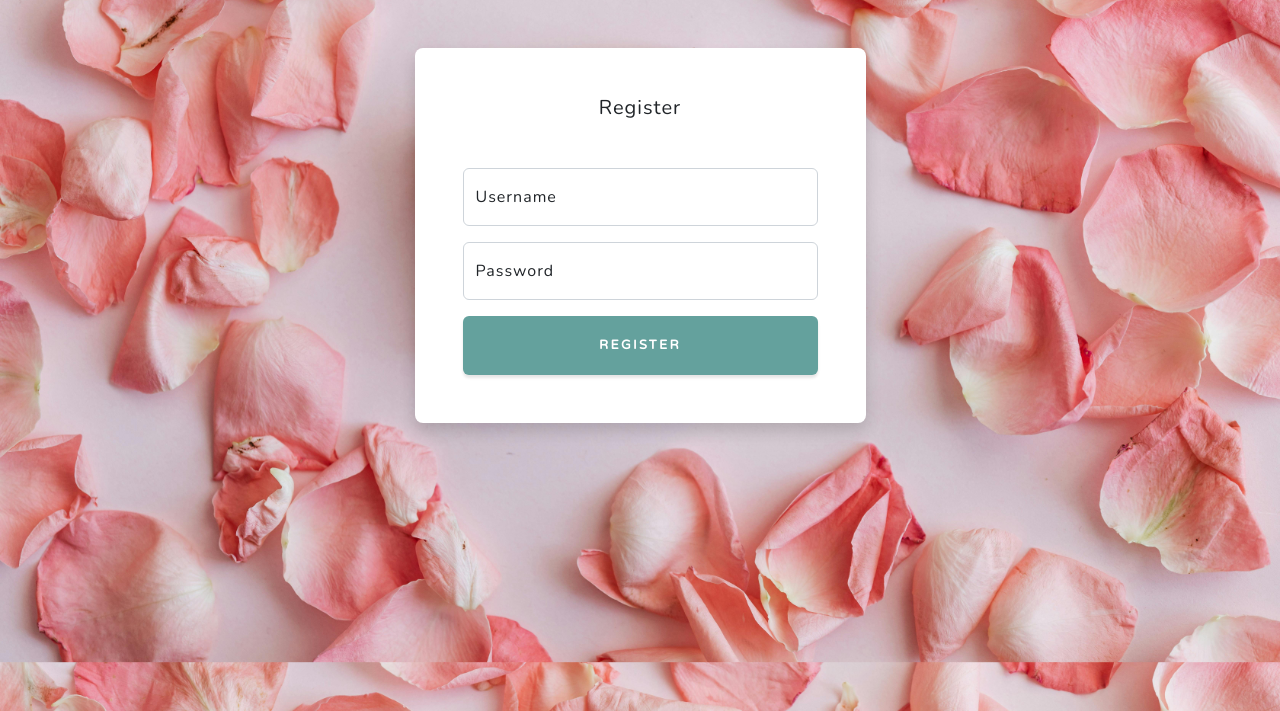
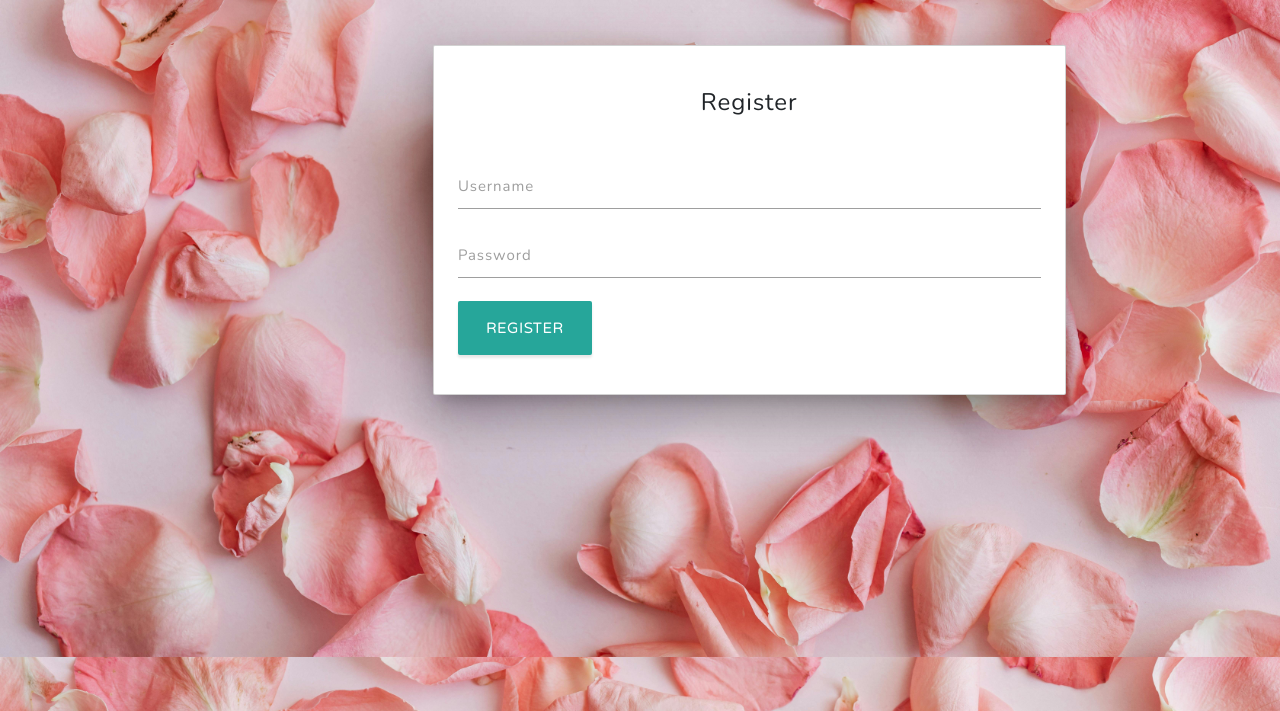
Before and after one commit to adinabo/skincare_journal, a Flask app: page /register in a window 1280 px wide. Shown: the top 711 px of the page. Run offline with Flask 2, Linux system fonts and the light colour scheme; some libraries are stand-ins or nearby versions.

Commit message:
slightly changed layout, centered forms and changed button style

```diff
--- a/templates/register.html
+++ b/templates/register.html
@@ -10,26 +10,27 @@
     <link href="https://fonts.googleapis.com/css?family=Varela+Round" rel="stylesheet" />
     <link href="https://fonts.googleapis.com/css?family=Nunito:200,200i,300,300i,400,400i,600,600i,700,700i,800,800i,900,900i" rel="stylesheet" />
     <link href="{{ url_for('static', filename='styles/main.css') }}" rel="stylesheet" />
+    <!-- Materialize CSS -->
+    <link href="https://cdnjs.cloudflare.com/ajax/libs/materialize/1.0.0/css/materialize.min.css" rel="stylesheet">
 </head>
 <body class="bg-image-login">
     <div class="container">
         <div class="row">
-            <div class="col-sm-9 col-md-7 col-lg-5 mx-auto">
-                <div class="card border-0 shadow rounded-3 my-5">
-                    <div class="card-body p-4 p-sm-5">
-                        <h5 class="card-title text-center mb-5 fw-light fs-5">Register</h5>
-                        <form id="registerForm" class="col s12 m8 offset-m2" method="POST" action="{{ url_for('register') }}">
-                            <div class="form-floating mb-3">
-                                <input type="text" class="form-control" id="floatingInput" name="username" placeholder="Username" required>
-                                <label for="floatingInput">Username</label>
+            <div class="col s12 m8 l6 offset-m2 offset-l3">
+                <div class="card z-depth-5 my-5">
+                    <div class="card-content">
+                        <h5 class="card-title center-align mb-5">Register</h5>
+                        <form id="registerForm" method="POST" action="{{ url_for('register') }}">
+                            <div class="input-field">
+                                <input type="text" id="username" name="username" class="validate" required>
+                                <label for="username">Username</label>
                             </div>
-                            <div class="form-floating mb-3">
-                                <input type="password" class="form-control" id="floatingPassword" name="password" placeholder="Password" required>
-                                <label for="floatingPassword">Password</label>
+                            <div class="input-field">
+                                <input type="password" id="password" name="password" class="validate" required>
+                                <label for="password">Password</label>
                             </div>
-                            <div class="form mb-3"></div>
-                            <div class="d-grid">
-                                <button class="btn btn-primary btn-login text-uppercase fw-bold" type="submit">Register</button>
+                            <div class="input-field">
+                                <button class="btn waves-effect waves-light btn-large" type="submit">Register</button>
                             </div>
                         </form>
                     </div>
@@ -37,5 +38,6 @@
             </div>
         </div>
     </div>
+    <script src="https://cdnjs.cloudflare.com/ajax/libs/materialize/1.0.0/js/materialize.min.js"></script>
 </body>
 </html>
```
Also changed, not shown: templates/login.html (+5 -3 lines), templates/profile.html (+4 -6 lines).
